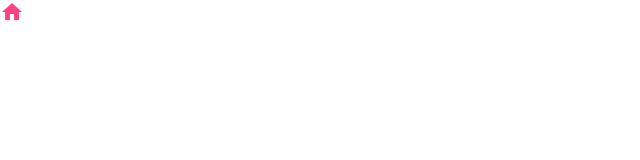
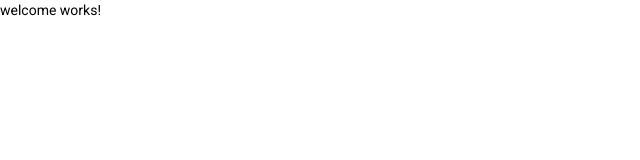
Before and after one commit to VLarz/ng-fitness-tracker, an Angular app: page / in a window 1280 px wide. Shown: the top 160 px of the page, without its empty margins (0-640 px from the left). Built offline with nearby package versions, Linux system fonts and the light colour scheme.

Commit message:
Added routing path

```diff
--- a/src/app/app-routing.module.ts
+++ b/src/app/app-routing.module.ts
@@ -1,7 +1,16 @@
 import { NgModule } from '@angular/core';
 import { RouterModule, Routes } from '@angular/router';
+import { LoginComponent } from './auth/login/login.component';
+import { SignupComponent } from './auth/signup/signup.component';
+import { TrainingComponent } from './training/training.component';
+import { WelcomeComponent } from './welcome/welcome.component';
 
-const routes: Routes = [];
+const routes: Routes = [
+  { path: '', component: WelcomeComponent },
+  { path: 'signup', component: SignupComponent },
+  { path: 'login', component: LoginComponent },
+  { path: 'training', component: TrainingComponent }
+];
 
 @NgModule({
   imports: [RouterModule.forRoot(routes)],
--- a/src/app/app.component.html
+++ b/src/app/app.component.html
@@ -1 +1 @@
-<mat-icon aria-hidden="false" aria-label="Example home icon" color="accent">home</mat-icon>
+<router-outlet></router-outlet>
```
